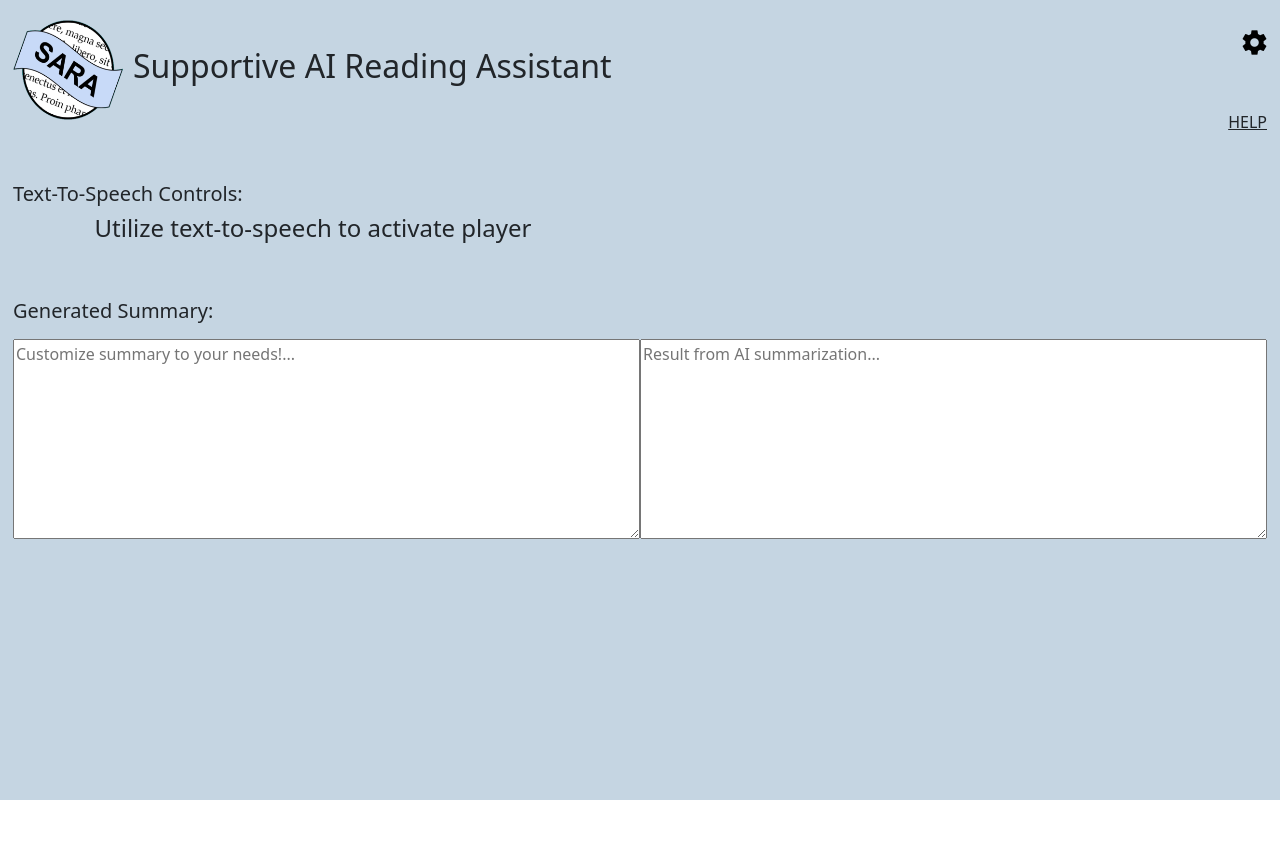
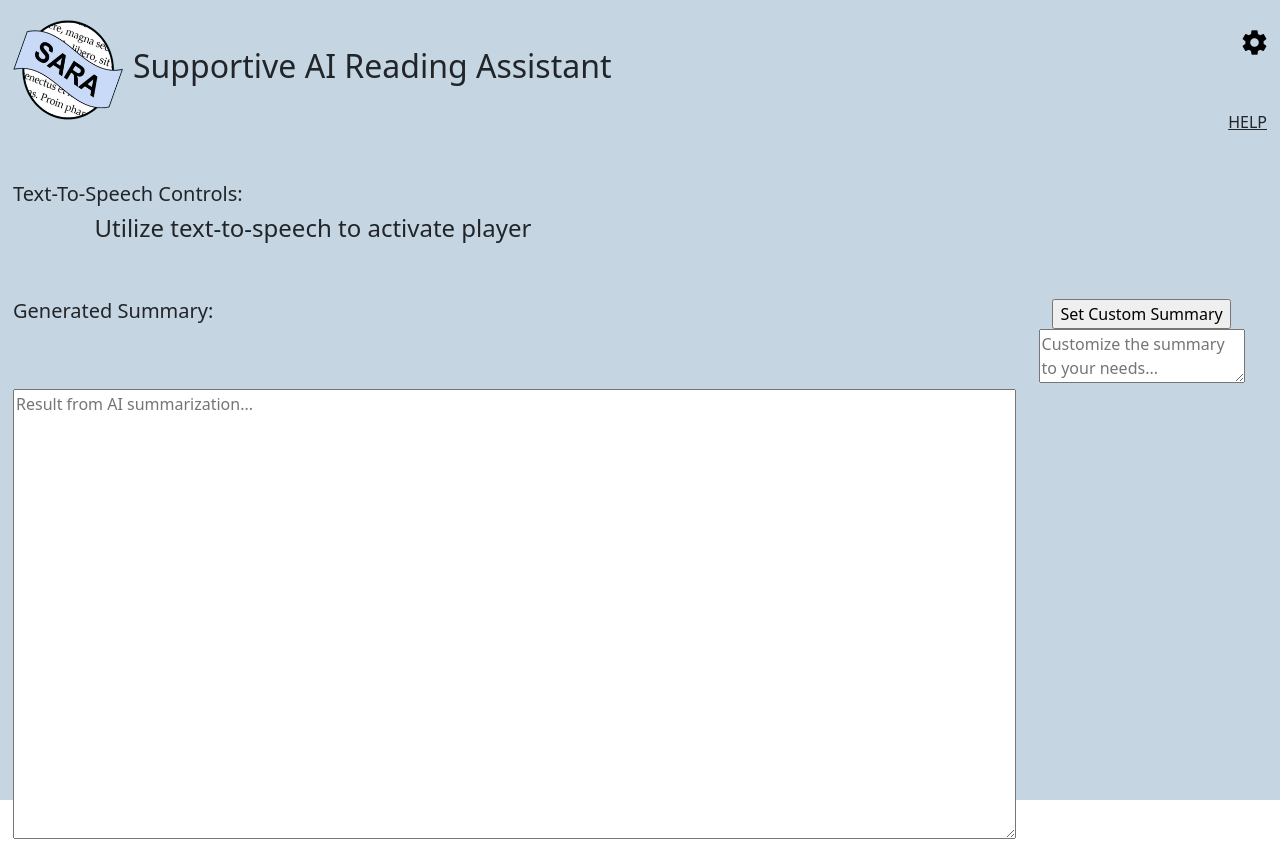
Before and after one commit to dasanchez981/fall23eecs495-ai-reading-assistant, a React (Vite) app in the folder ai-reading-assistant/: page / in a window 1280 px wide. Before the commit the page ends 800 px from the top, so only its background shows below. Built offline with nearby package versions, Linux system fonts and the light colour scheme; no server answers.

Commit message:
Trying to implement custom summarization

```diff
--- a/ai-reading-assistant/src/App.tsx
+++ b/ai-reading-assistant/src/App.tsx
@@ -2,29 +2,32 @@ import { useState } from 'react'
 import './App.css'
 import { summaryCall } from './components/SummaryCall'
 import { speakText } from './components/SpeakText'
-// import AudioPlayer from 'react-h5-audio-player';
 import ReactPlayer from 'react-player';
-// import 'react-h5-audio-player/lib/styles.css';
-// import Popover from "react-text-selection-popover";
-// import { AiFillQuestionCircle } from 'react-icons/AiFillQuestionCircle';
 import 'bootstrap/dist/css/bootstrap.min.css';
-// import Form from 'react-bootstrap/Form';
-//import { Popover, OverlayTrigger } from 'react-bootstrap';
-//import Button from 'react-bootstrap/Button';
+
 
 function App() {
   const [text, setText] = useState("");
+  const [customSum, setCustomSum] = useState("");
+  const [customSumText, setCustomSumText] = useState("");
   const [audioType, setAudioType] = useState("");
   const [speechURL, setSpeechURL] = useState("");
   const [response, setResponse] = useState("");
   const [loadingSum, setLoadingSum] = useState(false);
   const [loadingSpeech, setLoadingSpeech] = useState(false);
+  // const [isMenuOpen, setIsMenuOpen] = useState(false);
   console.log(speechURL)
+
+  // const ref = useRef()
+  // console.log(ref)
+  // console.log(isMenuOpen)
+  // setIsMenuOpen(false)
 
   // Chrome background listener to receive messages from context menu items in service-worker.js
   chrome.runtime.onMessage.addListener(({ name, data }) => {
+
     if (name === "summarize-text") {
-      console.log("Received message to summarize from service-worker.js!");
+      // console.log("Received message to summarize from service-worker.js!");
       console.log(data.value);
       // Activate loading indicator
       setLoadingSum(true)
@@ -42,8 +45,11 @@ function App() {
         alert("The summary call took too long!")
       }, 60000); // 60 seconds
 
+      // Store the current custom summary value
+      const customization = customSum;
 
-      summaryCall(data.value).then((value) => {
+      console.log("Doing a summary call")
+      summaryCall(customization, data.value).then((value) => {
         // Clear the timeout, as the summaryCall has returned
         clearTimeout(loadingTimeout);
 
@@ -53,9 +59,11 @@ function App() {
         shouldDeactivateLoading = false;
         // Deactivate loading indicator
         setLoadingSum(false)
-        console.log("The value of the text summary query is below");
-        console.log(value);
+        // console.log("The value of the text summary query is below");
+        // console.log(value);
       });
+
+
     } else if (name === "text-to-speech") {
       console.log("Received message to speak from service-worker.js!");
       console.log(data);
@@ -75,7 +83,14 @@ function App() {
         alert("The text-to-speech call took too long!")
       }, 60000); // 60 seconds
 
-      speakText(data.value).then((value) => {
+      var voice = (document.getElementById('voiceSelect') as HTMLInputElement).value;
+      var voice_type = "long-form";
+      if(voice === "Joanna" || voice === "Matthew")
+      {
+        voice_type = "neural";
+      }
+
+      speakText(data.value, voice, voice_type).then((value) => {
         // Clear the timeout, as the summaryCall has returned
         clearTimeout(loadingTimeout);
 
@@ -111,7 +126,7 @@ function App() {
     // Set a timeout for 60 seconds
 
 
-    summaryCall(text).then((value) => {
+    summaryCall(customSum, text).then((value) => {
       console.log("IN SUMMARY SUBMIT")
       setResponse(value);
       // Deactivate loading indicator
@@ -130,9 +145,14 @@ function App() {
     e.preventDefault();
     // Activate loading indicator
     setLoadingSpeech(true)
-
+    var voice = (document.getElementById('voiceSelect') as HTMLInputElement).value;
+    var voice_type = "long-form";
+    if(voice === "Joanna" || voice === "Matthew")
+    {
+      voice_type = "neural";
+    }
     if (e.nativeEvent.submitter.id === "speakbutton") {
-      speakText(text).then((value) => {
+      speakText(text, voice, voice_type).then((value) => {
         const audioUrl = URL.createObjectURL(value!);
         setSpeechURL(audioUrl);
         // Deactivate loading indicator
@@ -145,7 +165,7 @@ function App() {
     }
 
     else if (e.nativeEvent.submitter.id === "speakSumbutton") {
-      speakText(response).then((value) => {
+      speakText(response, voice, voice_type).then((value) => {
         const audioUrl = URL.createObjectURL(value!);
         setSpeechURL(audioUrl);
         // Deactivate loading indicator
@@ -157,11 +177,22 @@ function App() {
     }
   };
 
+  const handleCustomSum = (e: any) => {
+    // Set the value of customSum using setCustomSum
+    console.log(e)
+    console.log("Inside custom summary")
+    setCustomSum(customSumText)
+    console.log("Text that user wants:")
+    console.log(customSumText)
+    // Set the value of customSum using setCustomSum
+    // setCustomSum(value);
+  };
+
   const onSubmit = (e: any) => {
     e.preventDefault();
     console.log("The value of the input is below:");
     console.log(e);
-    console.log(e.nativeEvent.submitter.value);
+    console.log(e.nativeEvent.submitter.id);
     if (
       e.nativeEvent.submitter.id === "speakbutton" ||
       e.nativeEvent.submitter.id === "speakSumbutton"
@@ -170,34 +201,13 @@ function App() {
     } else if (e.nativeEvent.submitter.id === "sumbutton") {
       handleSumSubmit(e);
     }
+    else if (e.nativeEvent.submitter.id === "custSumButton") {
+      handleCustomSum(e);
+    }
   };
 
-  // Tooltip at top of UI to help users
-  // const help_popover = (
-  //   <Popover id="help-popup" style={{ zIndex: 9999 }}>
-  //       <Popover.Body>
-  //           <p><b> Insert extension instructions here! </b></p>
-  //       </Popover.Body>
-  //   </Popover>
-  //   );
 
-  // const onResetFocus = async () => {
-  //   let [tab] = await chrome.tabs.query({active: true})
-  //   if (tab.url?.startsWith("chrome://")) return undefined;
-  //   // This can't access React variables so need to send through Chrome API
-  //   chrome.scripting.executeScript({
-  //     target: { tabId: tab.id! },
-  //     func: () => {
-  //       var focusedElements = document.querySelectorAll('.ancestor');
-  //       for(var j = 0; j < focusedElements.length; j++)
-  //       {
-  //         //can try removing spans themselves too
-  //         focusedElements[j].classList.remove('ancestor');
-  //       }
-  //     }
-  //   });
-  //   console.log("Reset!");
-  // }
+
   function checkNeedCloseMenu(e:any)
   {
       console.log(e)
@@ -215,13 +225,13 @@ function App() {
   }
   document.body.addEventListener("click", (e) => checkNeedCloseMenu(e), false)
 
-  function toggleMenu(e:any)
+  /*function toggleMenu(e:any)
   {
      let subMenu = document.getElementById("subMenu");
      subMenu?.classList.toggle("open-menu");
 
      e.stopPropagation()
-  }
+  }*/
 
   chrome.tabs.onActivated.addListener(function (activeInfo) {
     var fontSize = (document.getElementById('fontSizeSelect') as HTMLInputElement).value;
@@ -292,13 +302,16 @@ function App() {
       });
   }
 
+  console.log("Value of user customization")
+  console.log(customSum)
+
   return (
     <>
       <div id="sidebar_container">
         <header>
           <div id='logoImage'></div>
           <h2 id='titleName'>Supportive AI Reading Assistant</h2>
-          <div id='settingsIcon' onClick={(e) => toggleMenu(e)}></div>
+          <div id='settingsIcon'></div>
           <div className="hero">
            <div className = "sub-menu-wrap" id="subMenu">
              <div className ="sub-menu">
@@ -336,8 +349,10 @@ function App() {
                    Choose a Line Spacing:
                  </label>
                  <select className="voice-select" onChange={changeCSS} id = "voiceSelect">
-                   <option value="200%">200%</option>
-                   <option value="500%">500%</option>
+                   <option value="Danielle">Danielle</option>
+                   <option value="Joanna">Joanna</option>
+                   <option value="Matthew">Matthew</option>
+                   <option value="Gregory">Gregory</option>
                  </select>
                </div>
              </div>
@@ -363,17 +378,8 @@ function App() {
             </div>
           </div>
         </div>
-        {/* <div id="resfocuscontainer">
-         <Button className = "resfocus" variant="secondary" onClick={onResetFocus}>Reset Focus</Button>{' '}
-       </div> */}
+
         <br></br>
-        {/* <div>
-          <OverlayTrigger trigger={["hover", "focus"]} placement="bottom" overlay={help_popover}>
-              <span style={{ cursor: 'pointer' }}>
-                  <p>?</p>
-              </span>
-          </OverlayTrigger>
-        </div> */}
         <br></br>
 
         {/* If no speech is available then hide player from user */}
@@ -432,20 +438,26 @@ function App() {
             </div>
             )}
           </div>
+
+          <form id='customizeSummaryForm' onSubmit={onSubmit}>
+            <input type="submit" value="Set Custom Summary" id="custSumButton" />
+            <textarea
+              id="customize_summary"
+              name="customize_summary"
+              placeholder="Customize the summary to your needs..."
+              value={customSumText}
+              onChange={(e) => setCustomSumText(e.target.value)}
+            ></textarea>
+          </form>
+
           <form id='summaryForm' onSubmit={onSubmit}>
-            <textarea
-              id="manual_output"
-              name="manual_output"
-              placeholder="Customize summary to your needs!..."
-              value={response}
-            ></textarea>
+
             <textarea
               id="manual_output"
               name="manual_output"
               placeholder="Result from AI summarization..."
               value={response}
             ></textarea>
-            {/* Bug #13 */}
             {response && (
               <div id='speakHover'>
                 <input type="submit" value="" id="speakSumbutton" />
--- a/ai-reading-assistant/src/components/SpeakText.tsx
+++ b/ai-reading-assistant/src/components/SpeakText.tsx
@@ -6,7 +6,7 @@ import { getSynthesizeSpeechUrl } from "@aws-sdk/polly-request-presigner";
 import { Buffer } from 'buffer';
 
 // Function invoked by button click
-export async function speakText(text: string) {
+export async function speakText(text: string, voice: string, voice_type:string) {
 
     // Create the Polly service client, assigning your credentials
     const client = new Polly({
@@ -19,12 +19,12 @@ export async function speakText(text: string) {
 
     // Set the parameters
     const speechParams = {
-        Engine: "long-form", // TODO: For Sonika and Danny change to 'standard' engine, for Raj change to 'neural' engine
+        Engine: voice_type, // TODO: For Sonika and Danny change to 'standard' engine, for Raj change to 'neural' engine
         OutputFormat: "mp3", // For example, 'mp3'
         SampleRate: "16000", // For example, '16000
         Text: text, // The 'speakText' function supplies this value
         TextType: "text", // For example, "text"
-        VoiceId: "Danielle", // For example, "Matthew"
+        VoiceId: voice, // For example, "Matthew"
     };
 
     // Synthesize with full polly.
```
Also changed, not shown: ai-reading-assistant/src/components/SummaryCall.tsx (+4 -27 lines).
